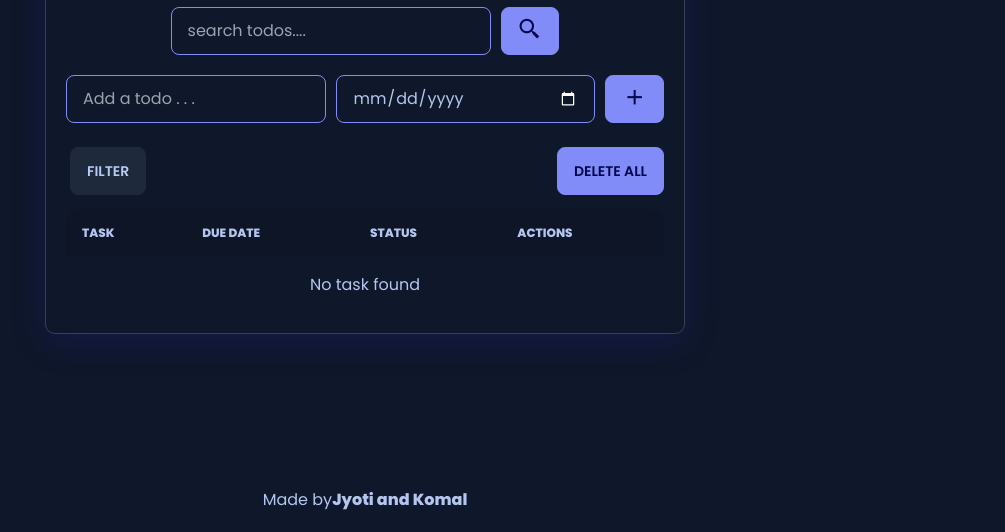
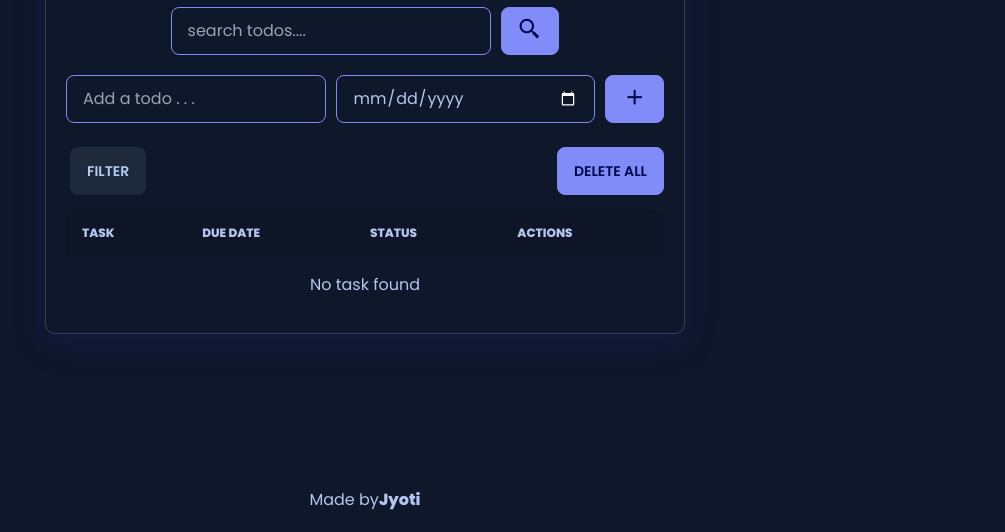
Before and after one commit to joshi-jyoti/To-Do-List-Web-Application, a plain HTML site: page index.html in a window 1280 px wide. Shown: the part 268-800 px from the top of the page, without its empty margins (275-1280 px from the left). Drawn offline with nearby package versions, Linux system fonts and the light colour scheme; a web font is replaced by a local one.

Commit message:
index.html

```diff
--- a/index.html
+++ b/index.html
@@ -42,7 +42,7 @@
     <!-- Copyright -->
     <footer>
       <div class="author-text">
-        <p>Made by<b>Jyoti and Komal </b></p>
+        <p>Made by<b>Jyoti</b></p>
       </div>
     </footer>
 
```
